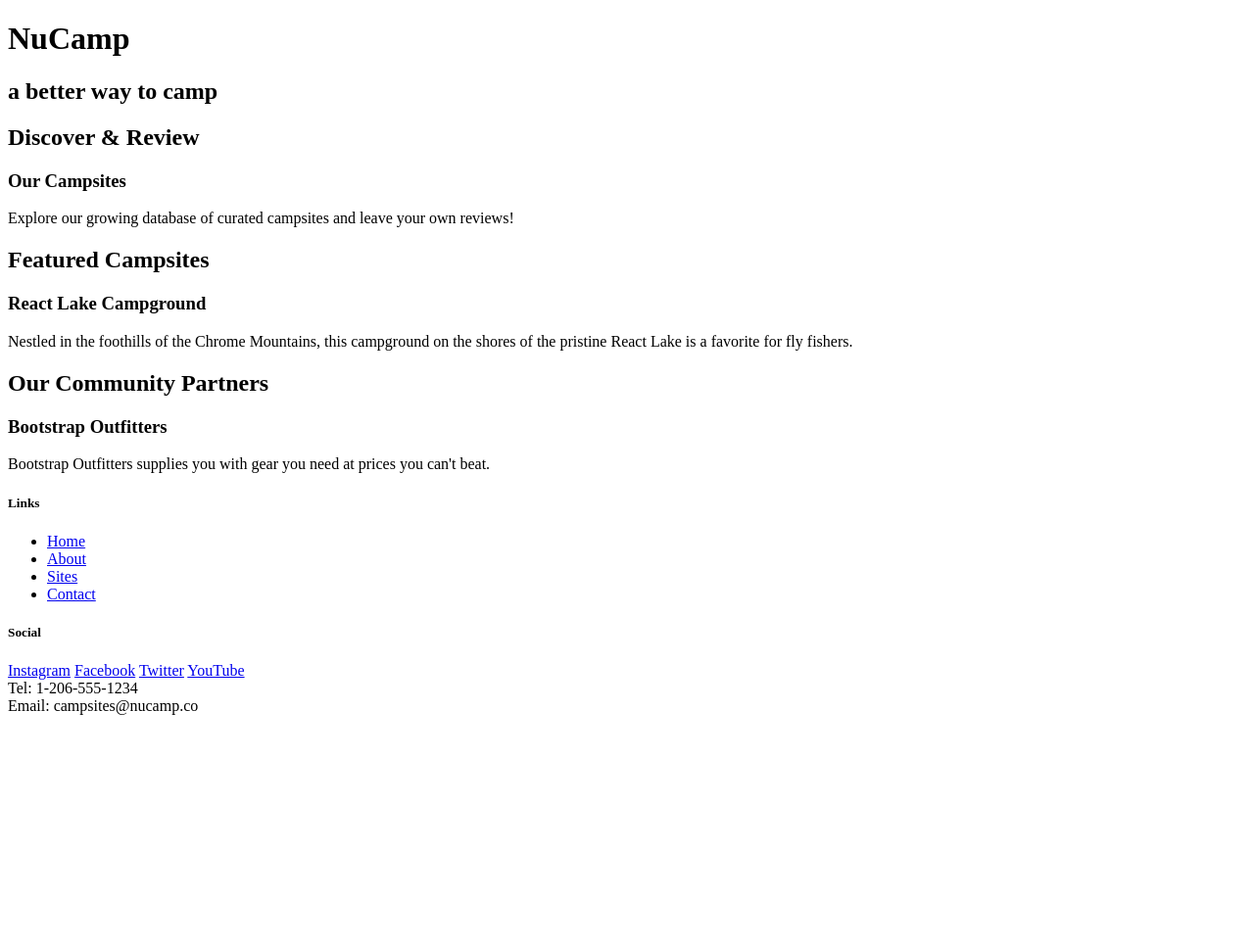
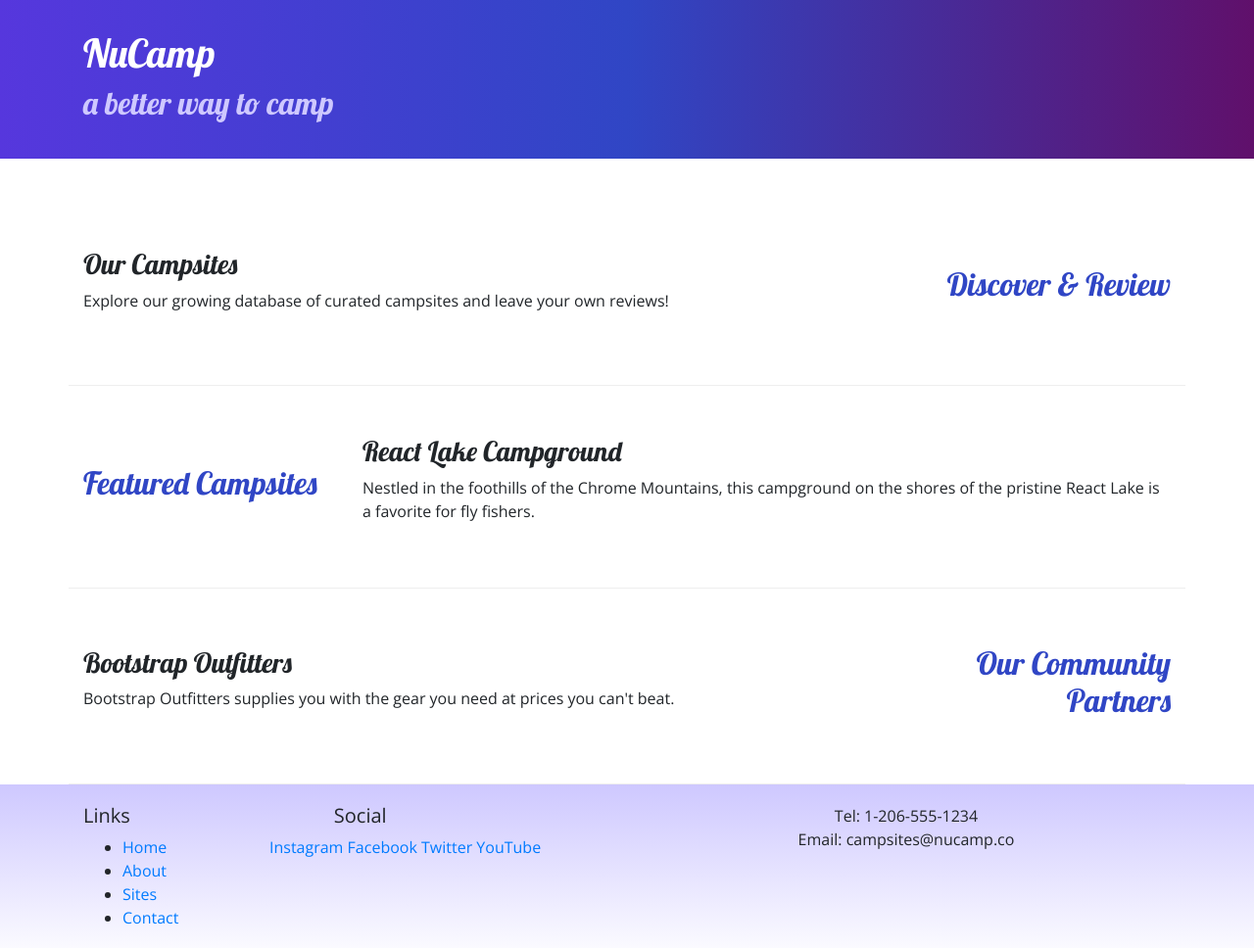
Before and after one commit to pramirez2328/firstBootstrap, a website: page index.html in a window 1280 px wide. Shown: the whole page at 98% size. Before the commit the page ends 800 px from the top, so only its background shows below. Drawn offline with nearby package versions, Linux system fonts and the light colour scheme; files that its build step writes are made by us from their sources.

Commit message:
add css file

```diff
--- a/index.html
+++ b/index.html
@@ -1,47 +1,82 @@
 <!DOCTYPE html>
 <html lang="en">
   <head>
+    <!-- Required meta tags always come first -->
     <meta charset="utf-8" />
+    <meta name="viewport" content="width=device-width, initial-scale=1" />
+
+    <!-- Bootstrap CSS -->
+    <link
+      rel="stylesheet"
+      href="node_modules/bootstrap/dist/css/bootstrap.min.css"
+    />
+
+    <!-- Additional CSS must be placed after Bootstrap CSS -->
+    <link
+      rel="stylesheet"
+      href="https://fonts.googleapis.com/css?family=Lobster|Open+Sans"
+    />
+    <link rel="stylesheet" href="css/styles.css" />
     <title>NuCamp: A Better Way To Camp</title>
   </head>
 
   <body>
-    <header>
-      <div>
+    <header class="jumbotron jumbotron-fluid">
+      <div class="container">
+        <div class="row">
+          <div class="col">
             <h1>NuCamp</h1>
             <h2>a better way to camp</h2>
           </div>
+        </div>
+      </div>
     </header>
 
-    <div>
-      <h2>Discover & Review</h2>
+    <div class="container">
+      <div class="row row-content align-items-center">
+        <div class="col-sm-4 order-sm-last col-md-3">
+          <h2 class="text-sm-right">Discover & Review</h2>
+        </div>
+        <div class="col">
           <h3>Our Campsites</h3>
           <p>
             Explore our growing database of curated campsites and leave your own
             reviews!
           </p>
         </div>
+      </div>
 
-    <div>
+      <div class="row row-content align-items-center">
+        <div class="col-sm-4 col-md-3">
           <h2>Featured Campsites</h2>
+        </div>
+        <div class="col">
           <h3>React Lake Campground</h3>
           <p>
-        Nestled in the foothills of the Chrome Mountains, this campground on the
-        shores of the pristine React Lake is a favorite for fly fishers.
+            Nestled in the foothills of the Chrome Mountains, this campground on
+            the shores of the pristine React Lake is a favorite for fly fishers.
           </p>
         </div>
+      </div>
 
-    <div>
-      <h2>Our Community Partners</h2>
+      <div class="row row-content align-items-center">
+        <div class="col-sm-4 order-sm-last col-md-3">
+          <h2 class="text-sm-right">Our Community Partners</h2>
+        </div>
+        <div class="col">
           <h3>Bootstrap Outfitters</h3>
           <p>
-        Bootstrap Outfitters supplies you with gear you need at prices you can't
-        beat.
+            Bootstrap Outfitters supplies you with the gear you need at prices
+            you can't beat.
           </p>
+        </div>
+      </div>
     </div>
 
     <footer>
-      <div>
+      <div class="container">
+        <div class="row">
+          <div class="col-4 col-sm-2">
             <h5>Links</h5>
             <ul>
               <li><a href="#">Home</a></li>
@@ -50,16 +85,18 @@
               <li><a href="#">Contact</a></li>
             </ul>
           </div>
-      <div>
-        <h5>Social</h5>
+          <div class="col-6 col-sm-5">
+            <h5 class="col-6 col-sm-5 text-center">Social</h5>
             <a href="http://instagram.com/">Instagram</a>
             <a href="http://facebook.com/">Facebook</a>
             <a href="http://twitter.com/">Twitter</a>
             <a href="http://youtube.com/">YouTube</a>
           </div>
-      <div>
+          <div class="col-sm-4 text-center">
             Tel: 1-206-555-1234<br />
             Email: campsites@nucamp.co
+          </div>
+        </div>
       </div>
     </footer>
   </body>
--- /dev/null
+++ b/styles.css
@@ -0,0 +1,34 @@
+body {
+  font-family: 'Open Sans', sans-serif;
+}
+
+h1,
+h2,
+h3 {
+  font-family: 'Lobster', cursive;
+}
+
+h2 {
+  color: #3046c5;
+}
+
+header h2 {
+  color: #cec8ff;
+}
+
+footer {
+  background-image: linear-gradient(#cec8ff, white);
+  padding: 20px 0;
+}
+
+.jumbotron {
+  padding: 30px;
+  background-image: linear-gradient(to right, #5637dd, #3046c5, #60106b);
+  color: white;
+}
+
+.row-content {
+  padding: 50px 0;
+  border-bottom: 1px ridge;
+  min-height: 200px;
+}
```
Lines whose indentation alone changed are shown as unchanged.
